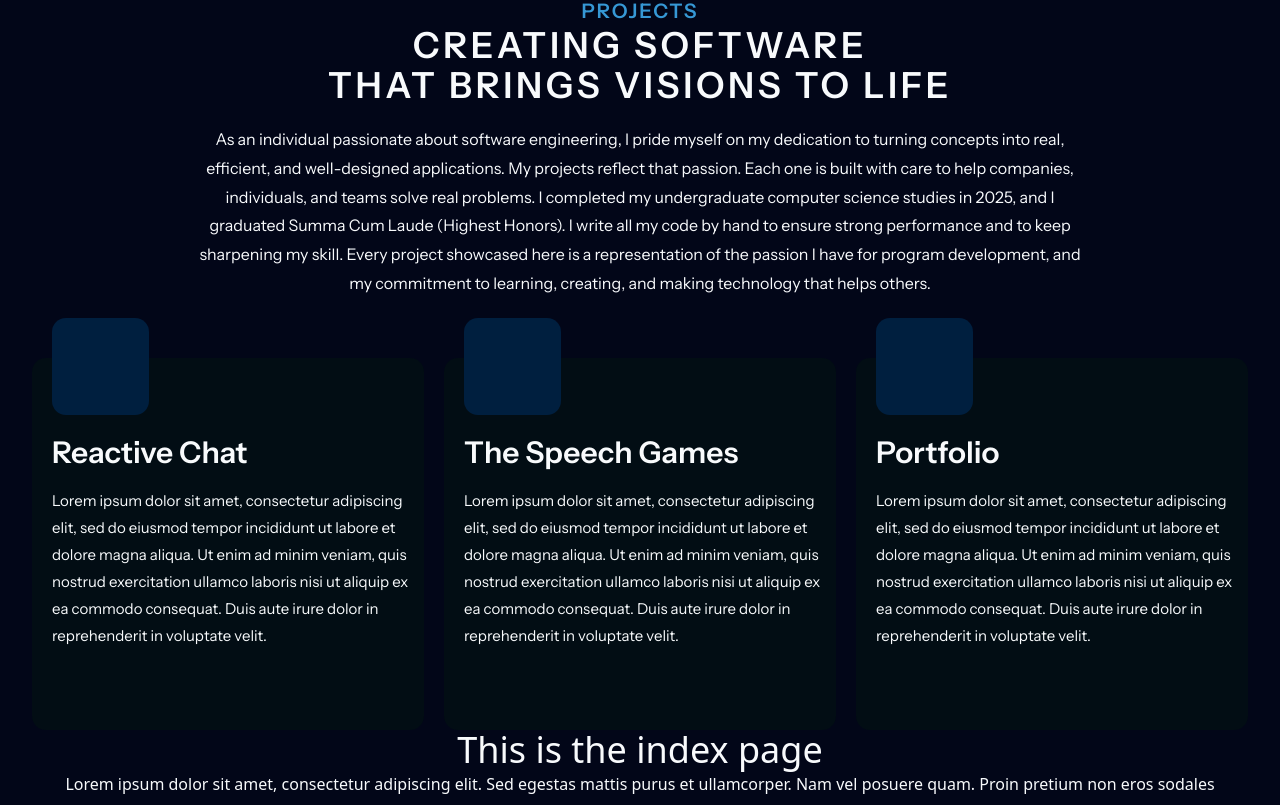
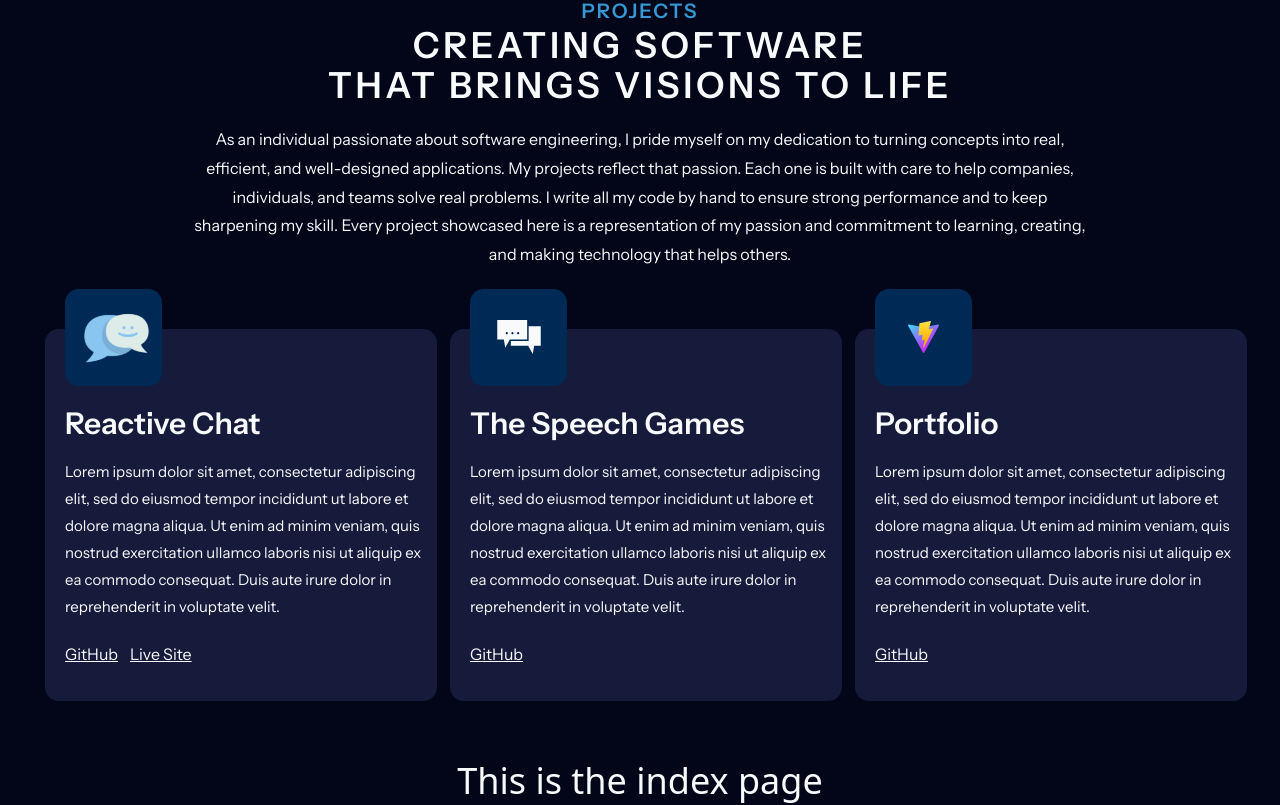
Before and after one commit to SpyingEnvelope/portfolio-revised, a React (Vite) app: page / in a window 1280 px wide. Shown: the part 840-1645 px from the top of the page. Built offline with nearby package versions, Linux system fonts and the light colour scheme.

Commit message:
added cards for projects. Adjusted view for all screen sizes. Cards still need to be animated on hover and upon entry

```diff
--- a/src/components/ProjectCard.jsx
+++ b/src/components/ProjectCard.jsx
@@ -1,20 +1,54 @@
+import { useEffect, useState } from "react";
+
 import ProjectLogo from "./ProjectLogo";
 
 function ProjectCard({ children, title, links, icon, image }) {
+  const [mobileSize, setMobileSize] = useState("w-[392px] h-[372px]");
+
+  useEffect(() => {
+    if (window.innerWidth < 451) {
+      setMobileSize("w-full h-auto");
+    }
+
+    window.addEventListener("resize", () => {
+      if (window.innerWidth < 451) {
+        setMobileSize("w-full h-auto");
+      } else {
+        setMobileSize("w-[392px] h-[372px]");
+      }
+    });
+  }, []);
+
+  let linksDisplay = [];
+
+  if (links) {
+    linksDisplay = links.map((link, i) => {
+      return (
+        <li key={i + " project"}>
+          <a target="_blank" href={link.href}>
+            {link.text}
+          </a>
+        </li>
+      );
+    });
+  }
+
   return (
-    <div className="w-[392px] h-[372px] bg-[#020D14] rounded-xl text-left">
+    <div
+      className={`${mobileSize} sm:w-[392px] sm:h-[372px] bg-[#171B3B] rounded-xl text-left sm:shrink-0 ml-3 mb-15`}
+    >
       <div className="relative left-5 bottom-10">
         <ProjectLogo icon={icon} image={image} />
       </div>
       <h3 className="relative bottom-5 bold-instrument-sans text-3xl font-bold ml-5">
         {title}
       </h3>
-      <div className="ml-5 mr-2 h-[50px] reg-instrument-sans text-[15px] relative bottom-1">{children}</div>
-      {/* <ul>
-        {links.map((link) => {
-            <li key={link.key}><a href={link.href}>{link.text}</a></li>
-        })}
-    </ul> */}
+      <div className="ml-5 mr-2 sm:h-[50px] reg-instrument-sans text-[15px] relative bottom-1">
+        {children}
+      </div>
+      <ul className="relative flex flex-row pb-5 pt-2 sm:bottom-auto sm:top-30 left-5 space-x-3 reg-instrument-sans underline">
+        {links && linksDisplay}
+      </ul>
     </div>
   );
 }
--- a/src/components/ProjectLogo.jsx
+++ b/src/components/ProjectLogo.jsx
@@ -1,6 +1,6 @@
 function ProjectLogo({ icon, image }) {
-    return <div className="w-[97px] h-[97px] rounded-xl bg-[#001F3F] flex justify-center items-center">
-        {icon ?? <img src={image} />}
+    return <div className="w-[97px] h-[97px] rounded-xl bg-[#002A56] flex justify-center items-center">
+        {icon ? <div className="text-5xl">{icon}</div>:<img src={image} />}
     </div>
 }
 
--- a/src/pages/MainPage.jsx
+++ b/src/pages/MainPage.jsx
@@ -3,7 +3,6 @@ import IndexPage from "./IndexPage";
 import About from "./About";
 import Footer from "../components/Footer";
 import Projects from "./Projects";
-import Banner from "@/components/Banner";
 import Header from "@/components/Header";
 
 /* This is the main page that will always be displayed on the screen. As such, all crucial components
--- a/src/pages/Projects.jsx
+++ b/src/pages/Projects.jsx
@@ -1,4 +1,50 @@
 import ProjectCard from "@/components/ProjectCard";
+import reactiveLogo from "/reactive-logo.png";
+import profile from "/vite.svg";
+import { GiTalk } from "react-icons/gi";
+
+const projects = [
+  {
+    title: "Reactive Chat",
+    para: `Lorem ipsum dolor sit amet, consectetur adipiscing elit, sed do eiusmod tempor incididunt ut labore et dolore magna aliqua. Ut enim ad minim veniam, quis nostrud exercitation ullamco laboris nisi ut aliquip ex ea commodo consequat. Duis aute irure dolor in reprehenderit in voluptate velit.`,
+    image: reactiveLogo,
+    icon: false,
+    links: [
+      {
+        href: "https://github.com/SpyingEnvelope/reactive-chat-js",
+        text: "GitHub",
+      },
+      {
+        href: "https://reactive-chat-frontend-ua6jl.ondigitalocean.app/",
+        text: "Live Site",
+      },
+    ],
+  },
+  {
+    title: "The Speech Games",
+    para: `Lorem ipsum dolor sit amet, consectetur adipiscing elit, sed do eiusmod tempor incididunt ut labore et dolore magna aliqua. Ut enim ad minim veniam, quis nostrud exercitation ullamco laboris nisi ut aliquip ex ea commodo consequat. Duis aute irure dolor in reprehenderit in voluptate velit.`,
+    image: false,
+    icon: <GiTalk />,
+    links: [
+      {
+        href: "https://github.com/SpyingEnvelope/speech-games",
+        text: "GitHub",
+      },
+    ],
+  },
+  {
+    title: "Portfolio",
+    para: `Lorem ipsum dolor sit amet, consectetur adipiscing elit, sed do eiusmod tempor incididunt ut labore et dolore magna aliqua. Ut enim ad minim veniam, quis nostrud exercitation ullamco laboris nisi ut aliquip ex ea commodo consequat. Duis aute irure dolor in reprehenderit in voluptate velit.`,
+    image: profile,
+    icon: false,
+    links: [
+      {
+        href: "https://github.com/SpyingEnvelope/portfolio-revised",
+        text: "GitHub",
+      },
+    ],
+  },
+];
 
 function Projects() {
   return (
@@ -6,55 +52,37 @@ function Projects() {
       id="projects"
       className="flex flex-col justify-center items-center mt-30"
     >
-      <h2 className="text-xl bold-instrument-sans text-[#3698D5] tracking-widest">
+      <h2 className="text-lg lg:text-xl bold-instrument-sans text-[#3698D5] tracking-widest">
         PROJECTS
       </h2>
-      <h3 className="bold-instrument-sans text-4xl tracking-widest">
+      <h3 className="bold-instrument-sans text-3xl lg:text-4xl tracking-widest">
         CREATING SOFTWARE <br /> THAT BRINGS VISIONS TO LIFE
       </h3>
-      <p className="reg-instrument-sans xl:w-[900px] mt-5 mb-15">
+      <p className="reg-instrument-sans sm:w-[600px] lg:w-[900px] mt-5 mb-15">
         {" "}
         As an individual passionate about software engineering, I pride myself
         on my dedication to turning concepts into real, efficient, and
         well-designed applications. My projects reflect that passion. Each one
         is built with care to help companies, individuals, and teams solve real
-        problems. I completed my undergraduate computer science studies in 2025,
-        and I graduated Summa Cum Laude (Highest Honors). I write all my code by
-        hand to ensure strong performance and to keep sharpening my skill. Every
-        project showcased here is a representation of the passion I have for
-        program development, and my commitment to learning, creating, and making
-        technology that helps others.
+        problems. I write all my code by hand to ensure strong performance and
+        to keep sharpening my skill. Every project showcased here is a
+        representation of my passion and commitment to learning, creating, and
+        making technology that helps others.
       </p>
-      <div className="w-full flex flex-row justify-between flex-wrap">
-        <ProjectCard title={"Reactive Chat"}>
-          <p>
-            Lorem ipsum dolor sit amet, consectetur adipiscing elit, sed do
-            eiusmod tempor incididunt ut labore et dolore magna aliqua. Ut enim
-            ad minim veniam, quis nostrud exercitation ullamco laboris nisi ut
-            aliquip ex ea commodo consequat. Duis aute irure dolor in
-            reprehenderit in voluptate velit.
-          </p>
-        </ProjectCard>
-        <ProjectCard title={"The Speech Games"}>
-          {" "}
-          <p>
-            Lorem ipsum dolor sit amet, consectetur adipiscing elit, sed do
-            eiusmod tempor incididunt ut labore et dolore magna aliqua. Ut enim
-            ad minim veniam, quis nostrud exercitation ullamco laboris nisi ut
-            aliquip ex ea commodo consequat. Duis aute irure dolor in
-            reprehenderit in voluptate velit.
-          </p>
-        </ProjectCard>
-        <ProjectCard title={"Portfolio"}>
-          {" "}
-          <p>
-            Lorem ipsum dolor sit amet, consectetur adipiscing elit, sed do
-            eiusmod tempor incididunt ut labore et dolore magna aliqua. Ut enim
-            ad minim veniam, quis nostrud exercitation ullamco laboris nisi ut
-            aliquip ex ea commodo consequat. Duis aute irure dolor in
-            reprehenderit in voluptate velit.
-          </p>{" "}
-        </ProjectCard>
+      <div className="w-full flex flex-row justify-evenly flex-wrap">
+        {projects.map((project, i) => {
+          return (
+            <ProjectCard
+              key={i + "projectCard"}
+              title={project.title}
+              image={project.image}
+              icon={project.icon}
+              links={project.links}
+            >
+              {project.para}
+            </ProjectCard>
+          );
+        })}
       </div>
     </div>
   );
```
Also changed, not shown: public/reactive-logo.png (added).
